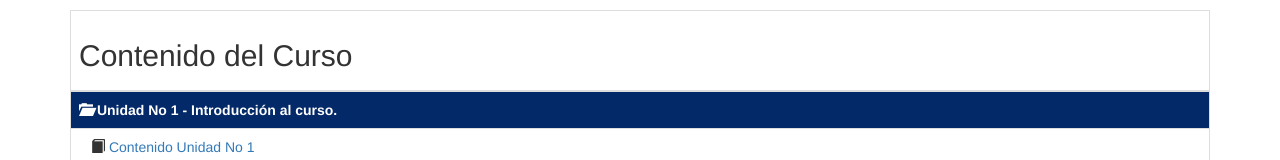
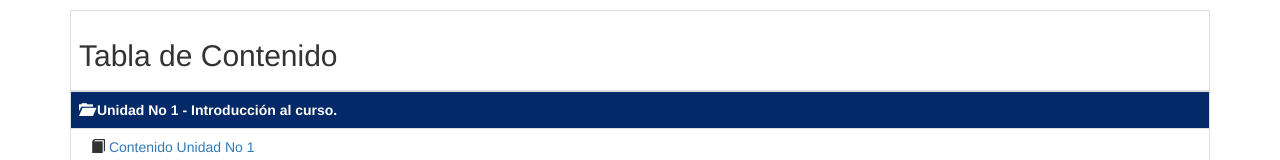
Before and after one commit to ingenierocvasquez/path_curso_programacion, a plain HTML site: page index.html in a window 1280 px wide. Shown: the top 160 px of the page. Drawn offline with nearby package versions, Linux system fonts and the light colour scheme.

Commit message:
Actualización del titulo de la Ruta de Aprendizaje

```diff
--- a/index.html
+++ b/index.html
@@ -23,7 +23,7 @@
     <p></p>
     <table class="table table-bordered table-hover" id="path">
         <thead>
-            <th><h2>Contenido del Curso</h2></th>
+            <th><h2>Tabla de Contenido</h2></th>
         </thead>
         <tbody>
             <!--Unidad No 1-->
```
